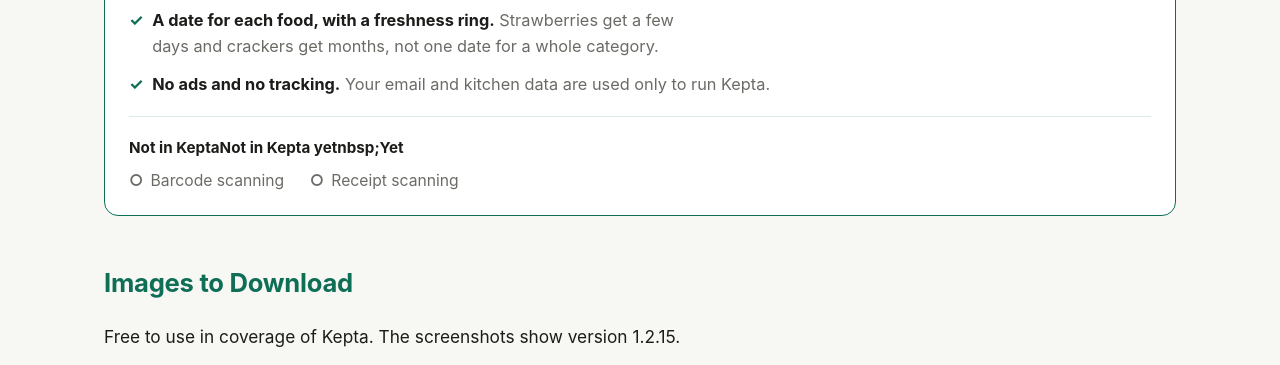
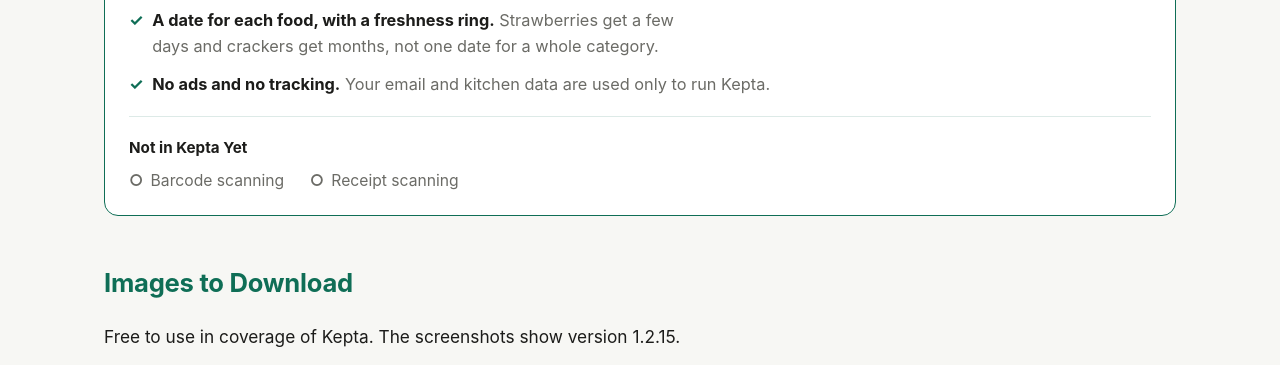
Before and after one commit to Advancedchow/kepta-site, a plain HTML site: page press.html in a window 1280 px wide. Shown: the part 2180-2545 px from the top of the page. Drawn offline with Linux system fonts and the light colour scheme.

Commit message:
Press kit: fix the Not in Kepta Yet label (previous commit garbled it)
Co-Authored-By: Claude Opus 5.5 <noreply@anthropic.com>

```diff
--- a/press.html
+++ b/press.html
@@ -231,7 +231,7 @@
         to run&nbsp;Kepta.</li>
     </ul>
     <div class="notyet">
-      <p>Not in KeptaNot in Kepta&nbsp;yetnbsp;Yet</p>
+      <p>Not in Kepta&nbsp;Yet</p>
       <ul>
         <li>Barcode scanning</li>
         <li>Receipt scanning</li>
```
